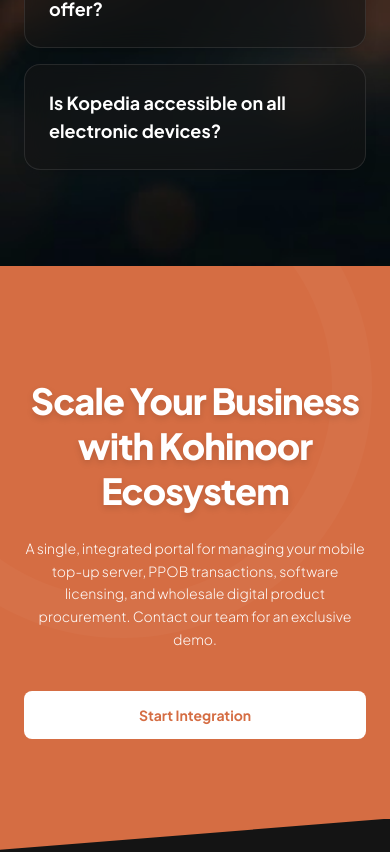
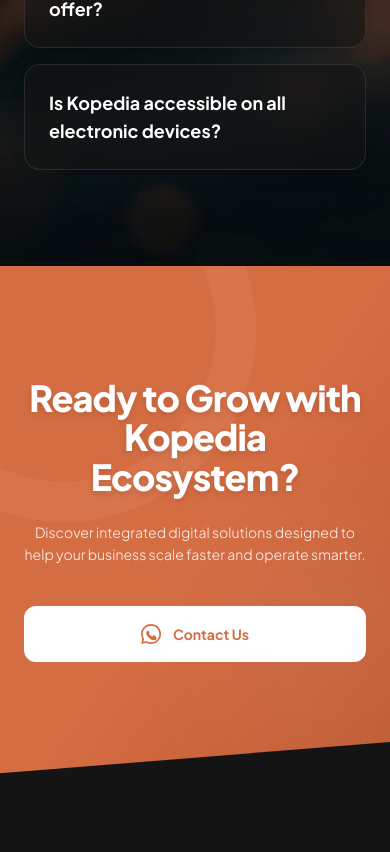
Before and after one commit to fajaravianto/kopedia-landing-page, an Angular app: page / in a window 390 px wide. Shown: the part 6600-7452 px from the top of the page. Built offline with nearby package versions, Linux system fonts and the light colour scheme.

Commit message:
Update : adjustment page width 3.0.

```diff
--- a/src/app/home/home.html
+++ b/src/app/home/home.html
@@ -91,7 +91,7 @@
     <div class="grid grid-cols-1 md:grid-cols-2 lg:grid-cols-4 gap-6 lg:gap-8 w-full">
 
         <div class="bg-[#141414]/70 backdrop-blur-md border border-white/10 rounded-2xl p-8 hover:bg-[#141414]/90 hover:border-[#D56D43]/50 transition-all duration-300 flex flex-col items-start text-left shadow-lg">
-        <h3 class="text-xl md:text-2xl font-bold text-white mb-4 leading-snug w-full">
+          <h3 class="text-xl md:text-2xl font-bold text-white mb-4 leading-snug w-full md:min-h-18">
             Integrated Ecosystem
           </h3>
           <p class="text-sm md:text-base text-gray-300 font-light leading-relaxed w-full">
@@ -100,7 +100,7 @@
         </div>
 
         <div class="bg-[#141414]/70 backdrop-blur-md border border-white/10 rounded-2xl p-8 hover:bg-[#141414]/90 hover:border-[#D56D43]/50 transition-all duration-300 flex flex-col items-start text-left shadow-lg">
-        <h3 class="text-xl md:text-2xl font-bold text-white mb-4 leading-snug w-full">
+          <h3 class="text-xl md:text-2xl font-bold text-white mb-4 leading-snug w-full md:min-h-18">
             Reliable Technology
           </h3>
           <p class="text-sm md:text-base text-gray-300 font-light leading-relaxed w-full">
@@ -109,7 +109,7 @@
         </div>
 
         <div class="bg-[#141414]/70 backdrop-blur-md border border-white/10 rounded-2xl p-8 hover:bg-[#141414]/90 hover:border-[#D56D43]/50 transition-all duration-300 flex flex-col items-start text-left shadow-lg">
-        <h3 class="text-xl md:text-2xl font-bold text-white mb-4 leading-snug w-full">
+          <h3 class="text-xl md:text-2xl font-bold text-white mb-4 leading-snug w-full md:min-h-18">
             Business-Focused Solutions
           </h3>
           <p class="text-sm md:text-base text-gray-300 font-light leading-relaxed w-full">
@@ -118,7 +118,7 @@
         </div>
 
         <div class="bg-[#141414]/70 backdrop-blur-md border border-white/10 rounded-2xl p-8 hover:bg-[#141414]/90 hover:border-[#D56D43]/50 transition-all duration-300 flex flex-col items-start text-left shadow-lg">
-        <h3 class="text-xl md:text-2xl font-bold text-white mb-4 leading-snug w-full">
+          <h3 class="text-xl md:text-2xl font-bold text-white mb-4 leading-snug w-full md:min-h-18">
             Continuous Innovation
           </h3>
           <p class="text-sm md:text-base text-gray-300 font-light leading-relaxed w-full">
@@ -396,19 +396,20 @@
   <!-- Kita membungkus keduanya agar transisi diagonalnya menyatu sempurna -->
   <div class="relative w-full flex flex-col overflow-hidden bg-[#141414]">
 
-    <!-- ================= 1. CTA SECTION ================= -->
-    <section id="cta" data-aos="fade-up" data-aos-anchor-placement="top-bottom" class="relative w-full pt-28 pb-40 md:pb-56 bg-[#D56D43] flex flex-col items-center text-center px-6 z-0">
+   <section id="cta" data-aos="fade-up" data-aos-anchor-placement="top-bottom" class="relative w-full pt-28 pb-40 md:pb-56 bg-linear-to-br from-[#D56D43] via-[#D56D43] to-[#bc5730] flex flex-col items-center text-center px-6 overflow-hidden z-0">
 
-      <!-- Ornamen Bayangan Geometris (Kiri Atas) -->
-      <div class="absolute -left-32 -top-32 w-125 h-125 border-40 border-white/5 rounded-full opacity-50 pointer-events-none"></div>
+  <div class="absolute -left-32 -top-32 w-96 h-96 border-40 border-white/10 rounded-full opacity-50 pointer-events-none"></div>
+
+  <div class="absolute -right-20 bottom-10 w-64 h-64 bg-white/5 rounded-full blur-3xl pointer-events-none"></div>
 
   <div class="relative z-10 w-full max-w-4xl mx-auto flex flex-col items-center">
-        <h2 class="text-4xl md:text-5xl lg:text-[44px] font-extrabold text-white mb-6 tracking-tight drop-shadow-md leading-tight">
-          Scale Your Business with Kohinoor Ecosystem
+
+    <h2 class="text-4xl md:text-5xl lg:text-[52px] font-extrabold text-white mb-6 tracking-tight drop-shadow-md leading-[1.1]">
+      Ready to Grow with <br class="hidden md:block"> Kopedia Ecosystem?
     </h2>
 
-        <p class="text-white/95 text-sm md:text-base mb-10 max-w-3xl leading-relaxed font-light">
-          A single, integrated portal for managing your mobile top-up server, PPOB transactions, software licensing, and wholesale digital product procurement. Contact our team for an exclusive demo.
+    <p class="text-white/95 text-sm md:text-lg mb-10 max-w-2xl leading-relaxed font-light">
+      Discover integrated digital solutions designed to help your business scale faster and operate smarter.
     </p>
 
     <div class="flex flex-col sm:flex-row gap-5 w-full sm:w-auto">
@@ -416,8 +417,11 @@
       <a href="https://wa.me/6281338491004?text=Halo%20Tim%20Kopedia,%20saya%20tertarik%20untuk%20diskusi%20lebih%20lanjut%20mengenai%20integrasi%20layanan%20digital."
          target="_blank"
          rel="noopener noreferrer"
-             class="inline-flex justify-center items-center bg-white text-[#D56D43] font-bold text-sm md:text-base px-8 py-3.5 rounded-lg hover:bg-gray-100 hover:shadow-xl transition-all duration-300 cursor-pointer">
-            Start Integration
+         class="inline-flex justify-center items-center gap-3 bg-white text-[#D56D43] border-2 border-white font-bold text-sm md:text-base px-10 py-4 rounded-xl hover:bg-transparent hover:text-white hover:shadow-[0_10px_30px_rgba(0,0,0,0.15)] hover:-translate-y-1 transition-all duration-300 cursor-pointer">
+
+      <svg class="w-5 h-5 fill-current transition-colors duration-300" viewBox="0 0 24 24"><path d="M12.031 0C5.385 0 0 5.384 0 12.032c0 2.124.553 4.195 1.604 6.012L.266 24l6.095-1.597A11.947 11.947 0 0012.031 24c6.646 0 12.031-5.385 12.031-12.032C24.062 5.384 18.677 0 12.031 0zm0 22.016c-1.802 0-3.565-.484-5.111-1.4l-.366-.217-3.8.996 1.015-3.705-.238-.378A9.972 9.972 0 012.016 12.03c0-5.523 4.492-10.015 10.015-10.015 5.522 0 10.015 4.492 10.015 10.015 0 5.523-4.493 10.016-10.015 10.016zm5.503-7.514c-.302-.151-1.785-.882-2.062-.983-.277-.101-.479-.151-.68.151-.202.302-.781.983-.958 1.185-.176.201-.353.226-.655.075-1.393-.65-2.618-1.58-3.486-2.65-.213-.263.21-.248.643-.906.101-.151.05-.277 0-.428-.05-.151-.68-1.637-.932-2.241-.244-.585-.494-.505-.68-.515-.176-.008-.378-.008-.579-.008-.202 0-.529.075-.806.377-.277.302-1.058 1.033-1.058 2.518 0 1.485 1.083 2.919 1.234 3.12.151.202 2.128 3.248 5.156 4.553 1.956.843 2.766.907 3.82.763.856-.118 1.785-.73 2.037-1.435.252-.705.252-1.309.176-1.435-.075-.126-.277-.202-.579-.353z"/></svg>
+
+        Contact Us
       </a>
 
     </div>
```
Lines whose indentation alone changed are shown as unchanged.
